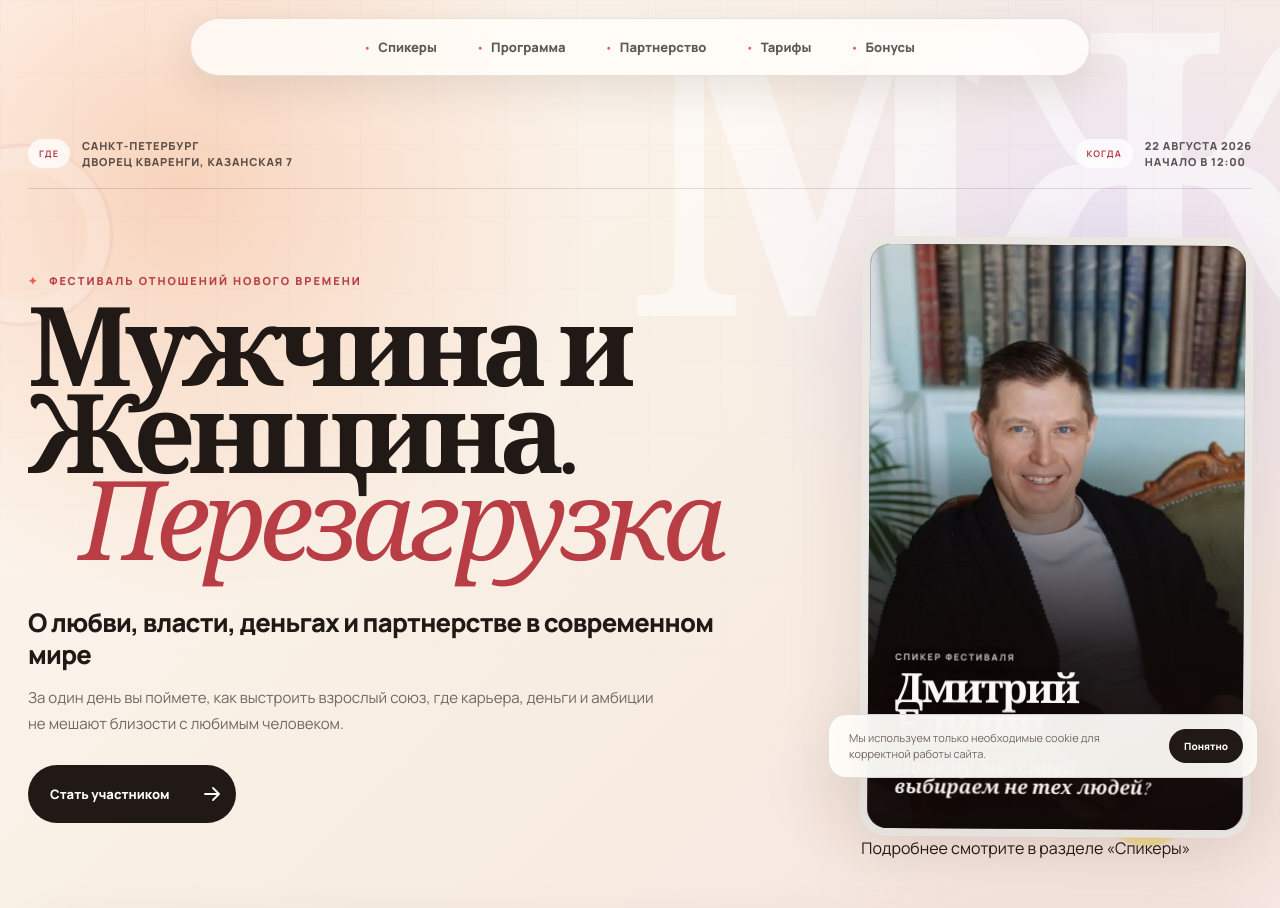
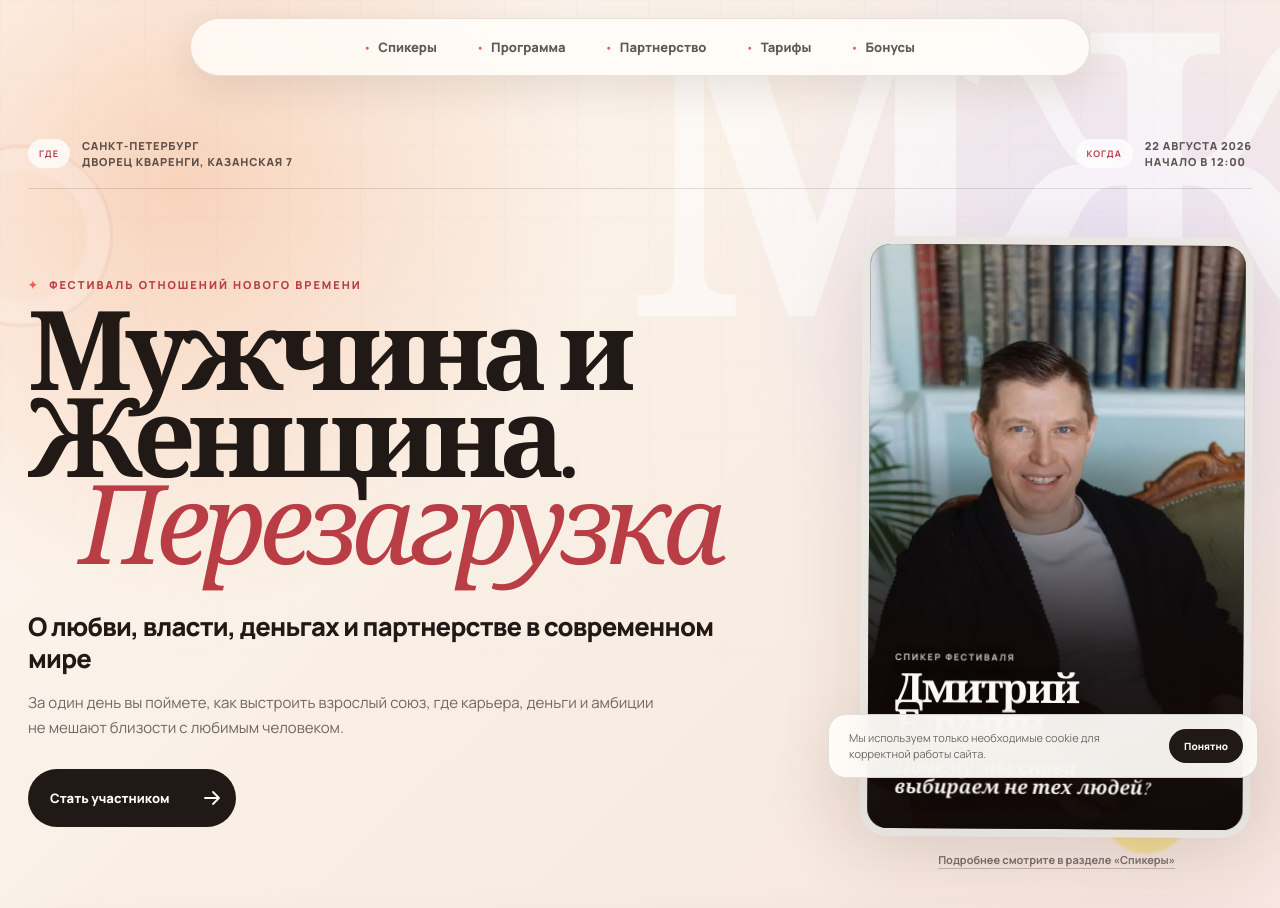
Before and after one commit to aopetrukhin-maker/menwoman-site, a Next.js app: page / in a window 1280 px wide. Shown: the top 908 px of the page. Built offline with nearby package versions, Linux system fonts and the light colour scheme.

Commit message:
Оформить паузу, свайп и ссылку слайдера

```diff
--- a/app/globals.css
+++ b/app/globals.css
@@ -362,6 +362,32 @@ main {
   box-shadow: var(--shadow);
   transform: rotate(.35deg);
   perspective: 1500px;
+  cursor: grab;
+  touch-action: pan-y;
+  user-select: none;
+  -webkit-user-select: none;
+}
+
+.hero-date-card.is-paused {
+  cursor: grabbing;
+}
+
+.hero-slider-column {
+  min-width: 0;
+}
+
+.hero-speaker-hint {
+  display: block;
+  width: fit-content;
+  margin: 15px auto 0;
+  color: rgba(33, 25, 22, .58);
+  font-size: 11px;
+  font-weight: 700;
+  line-height: 1.4;
+  text-align: center;
+  text-decoration: underline;
+  text-decoration-color: rgba(33, 25, 22, .24);
+  text-underline-offset: 4px;
 }
 
 .hero-speaker-slides,
```
